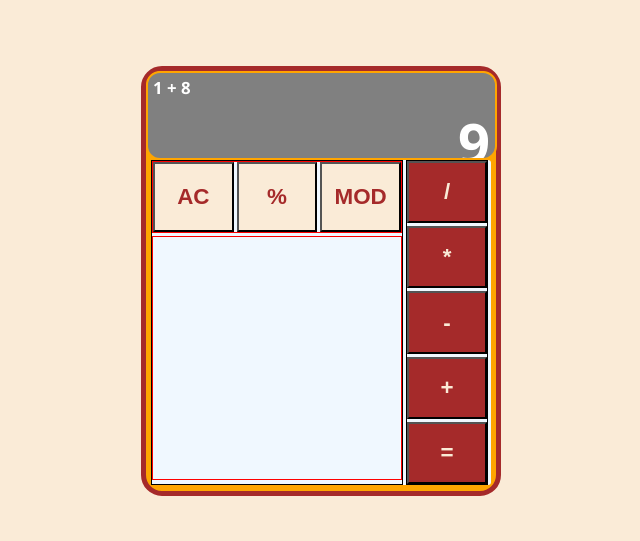
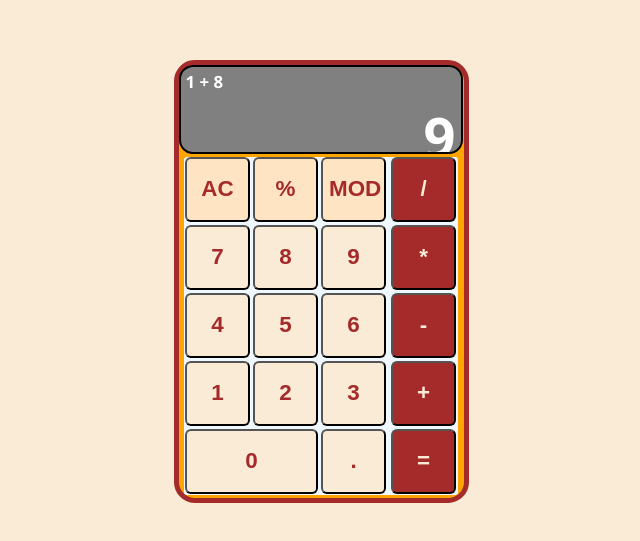
Before and after one commit to senzdigitalsinc23/calculator, a plain HTML site: page index.html in a window 1280 px wide. Shown: the part 127-668 px from the top of the page, without its empty margins (319-959 px from the left). Drawn offline with Linux system fonts and the light colour scheme.

Commit message:
Use Interface Completed
User interface design for calculator completed with all buttons in
place.

```diff
--- a/src/css/styles.css
+++ b/src/css/styles.css
@@ -14,8 +14,8 @@
 }
 
 .calc-container {
-    width: 350px;
-    height: 420px;
+    width: 285px;
+    height: 433px;
     border: 5px solid brown;
     border-radius: 1.5em;
     background-color: orange;
@@ -25,10 +25,11 @@
     display: flex;
     flex-direction: column;
     justify-content: space-between;
-    width: 347px;
+    width: 280px;
     height: 85px;
     background-color: gray;
-    border: 2px solid orange;
+    border: 2px solid black;
+    margin-bottom: 3px;
     overflow: hidden;
     color: white;
     border-radius: 1em;
@@ -51,62 +52,73 @@
 .keys-container {
     display: flex;
     margin-left: 5px;
-    width: 340px;
+    justify-content: center;
+    width: 274px;
     background-color: aliceblue;
-    height: 325px;
+    height: 338px;
+    border-radius: 10px;
     gap: 3px;
     border-radius: 3px;
 
 }
 
 .numbers-container {
-    width: 250px;
-    border: 1px solid;
+    width: 203px;
+    height: 340px;
     display: flex;
     flex-direction: column;
-    row-gap: 3px;
+    gap: 3px;
 }
 
 .operators-container {
     display: flex;
     flex-direction: column;
     gap: 3px;
-    border: 1px solid;
-    width: 80px;
+    width: 65px;
+    height: 350px;
 }
 
 .other-operators {
     display: flex;
     gap: 3px;
-    border: 1px solid red;
-    height: 70px;
+    height: 65px;
 }
 
-.number-keys {
-    border: 1px solid red;
-    height: 242px;
-}
 
 .divide, .subtract, .addition, .equal, .multiply {
     background-color: brown;
-    height: 80px;
+    height: 65px;
+    width: 65px;
     cursor: pointer;
     font-size: 1.6em;
     color: antiquewhite;
     font-weight: 900;
+    text-align: center;
+    border-radius: 6px;
 }
 
 
 .mod, .percentage, .ac{
-    background-color: antiquewhite;
-    width: 90px;
-    height: 70px;
+    background-color: bisque;
+    width: 65px;
+    height: 65px;
     cursor: pointer;
     font-size: 1.6em;
     color: brown;
     font-weight: 900;
+    text-align: center;
+    border-radius: 6px;
 }
 
-button[class ^="button-"] {
-
+button[class ^="number-"] {
+    background-color: antiquewhite;
+    width: 65px;
+    height: 65px;
+    cursor: pointer;
+    font-size: 1.6em;
+    color: brown;
+    font-weight: 900;
+    margin-bottom: 3px;
+    text-align: center;
+    border-radius: 6px;
 }
--- a/src/js/scripts.js
+++ b/src/js/scripts.js
@@ -12,9 +12,10 @@ let numberKeysCon = createElements("div");
 let btnReset = createElements("Button", "Clear Screen");
 
 let operatorsKeys = "";
+let numberKeys = "";
 let operators = ['/', '*', '-', '+', '='];
 let otherOperators = ['AC', '%', 'MOD'];
-let numbers = [1, 2, 3, 4, 5, 6, 7, 8, 9, 0];
+let numbers = [7, 8, 9,4, 5, 6, 1, 2, 3,  0, "."];
 let row = "";
 let square = "";
 
@@ -29,7 +30,7 @@ function createElements(element, text = "") {
 }
 
 
-function setAttributes(attributes, element) {
+function setAttributes(attributes, elements = []) {
     let properties = Object.keys(attributes);
     let values = Object.values(attributes);
 
@@ -42,7 +43,9 @@ function setAttributes(attributes, element) {
 
     }
 
-    element.setAttribute("style", attribs)
+    elements.map((element) => {
+        element.setAttribute("style", attribs)
+    })
 }
 
 function attachElements(parent, children = []) {
@@ -114,3 +117,27 @@ otherOperators.map((otherOperator) => {
 
     attachElements(otherOperatorsCont, [otherOperatorKeys])
 });
+
+
+
+numbers.map((number) => {
+    numberKeys = createElements('button', `${number}`);
+
+    numberKeys.classList.add('number-' + `${number}`);
+
+    attachElements(numberKeysCon, [numberKeys])
+});
+
+let numberSel = document.querySelectorAll(".number-7, .number-4, .number-1, .number-8, .number-5, .number-2");
+
+numberSel = Array.from(numberSel);
+
+
+console.log(numberSel)
+
+setAttributes({
+    'margin-right': "3px",
+
+}, numberSel);
+
+setAttributes({'width': "133px", 'margin-right': "3px"}, [document.querySelector(".number-0")])
```
